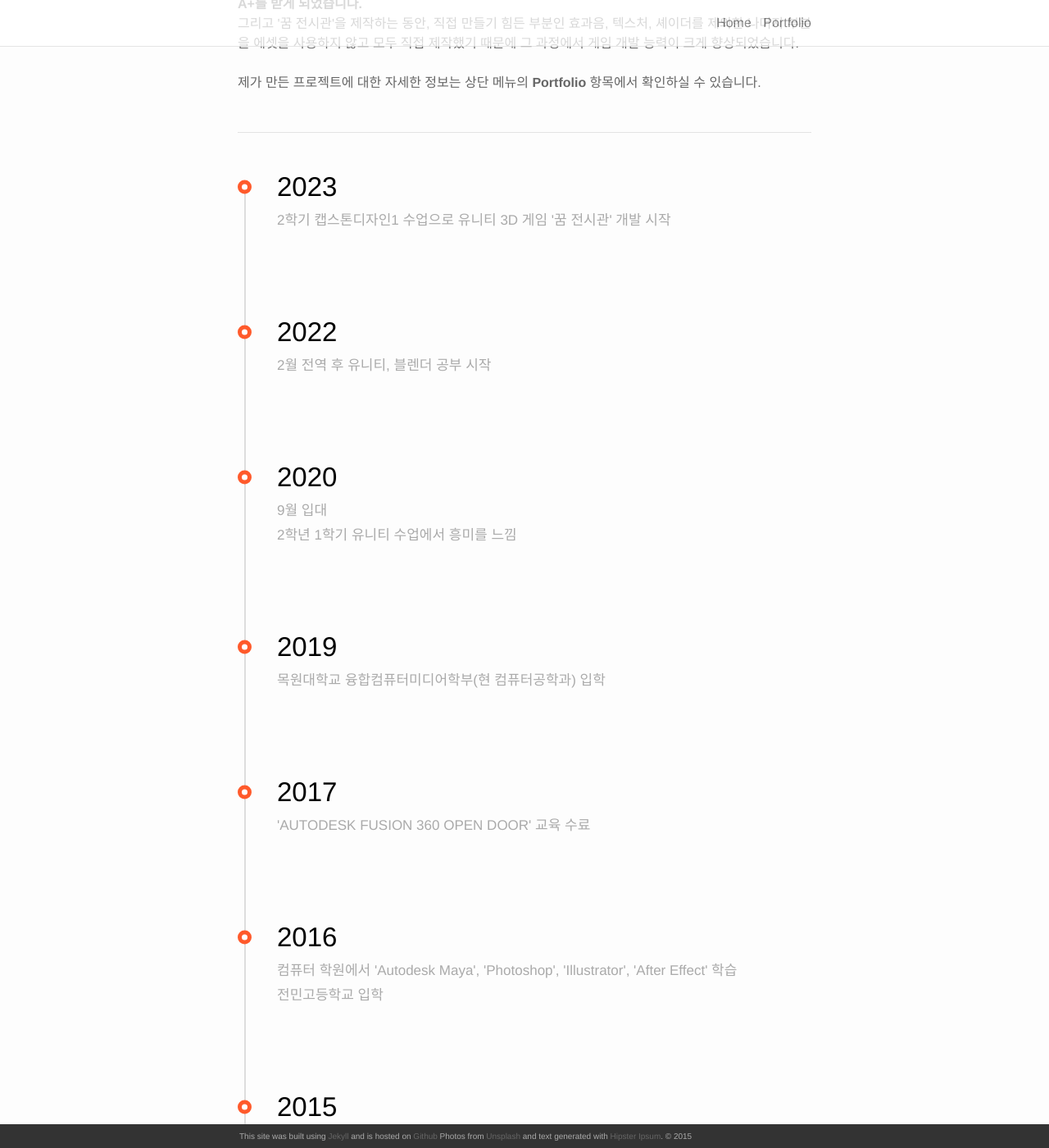
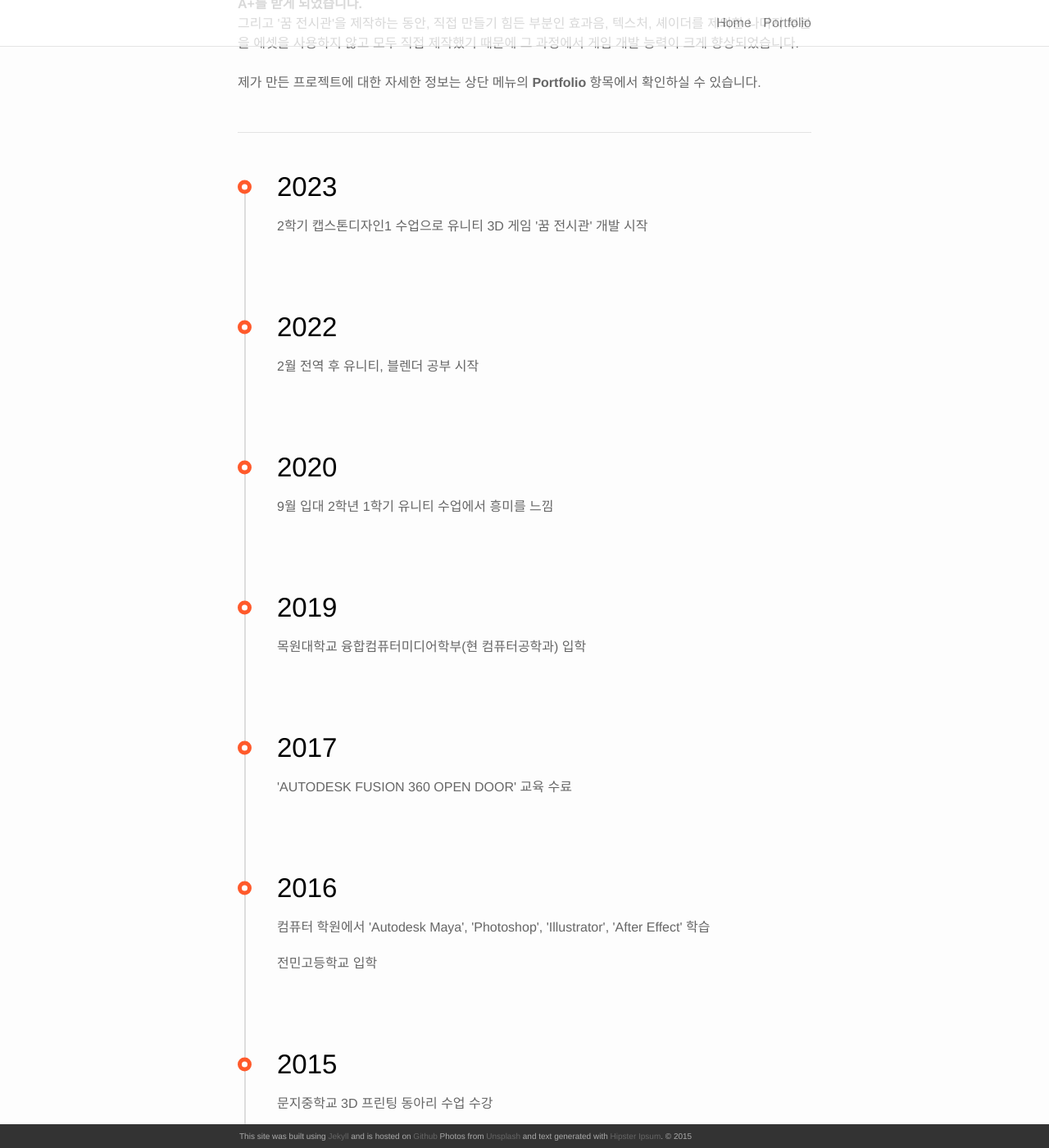
Before and after one commit to zazangkjw/zazangkjw.github.io, a Jekyll site: the page built from index.html, in a window 1280 px wide and 1400 px high, scrolled down 830 px. Shown: the whole window at 82% size. Built offline with Jekyll 4.4.1, drawn with Linux system fonts in a browser that asks for light colours; nearby versions of some CDN libraries; the list of posts is cut into pages by our own code.

Commit message:
글 작성12

```diff
--- a/_sass/_layout.scss
+++ b/_sass/_layout.scss
@@ -380,6 +380,6 @@
 
 .history p {
     font-size: 17px;
-    color: #aaa;
+    color: $grey-color;
     line-height: 10px;
 }
--- a/index.html
+++ b/index.html
@@ -28,8 +28,9 @@ title: Home
 	<strong>군대를 전역한 직후부터는, 3학년 2학기에 시작되는 캡스톤디자인 수업을 위해서 유튜브와 인터넷을 찾아보며 '유니티'를 스스로 학습하기 시작했습니다.</strong><br>
 	그리고 '유니티'에 사용할 오브젝트를 직접 제작하기 위해서 3D 모델링 프로그램인 '블렌더' 또한 학습했는데, 고등학교 때 컴퓨터 학원에서 배웠던 '마야'와 굉장히 비슷해서 쉽게 이해할 수 있었습니다.
 	<br><br>
-	<strong>이후 방학 때마다 틈틈이 공부하면서 모델링, 텍스처링, 머티리얼, 애니메이팅, 라이팅, 오디오, UI, 코딩 등 게임 제작에 필요한 모든 부분을 익혔고, 그 덕분에 캡스톤디자인 수업에서 3D 게임인 '꿈
-	전시관'을 제작해 A+를 받게 되었습니다.</strong><br>
+	<strong>이후 방학 때마다 틈틈이 공부하면서 모델링, 텍스처링, 머티리얼, 애니메이팅, 라이팅, 오디오, UI, 코딩 등 게임 제작에 필요한 모든 부분을 익혔고, 그 덕분에 캡스톤디자인 수업에서 3D
+		게임인 '꿈
+		전시관'을 제작해 A+를 받게 되었습니다.</strong><br>
 	그리고 '꿈 전시관'을 제작하는 동안, 직접 만들기 힘든 부분인 효과음, 텍스처, 셰이더를 제외한 나머지 부분을 에셋을 사용하지 않고 모두 직접 제작했기 때문에 그 과정에서 게임 개발 능력이 크게
 	향상되었습니다.
 	<br><br>
@@ -46,58 +47,58 @@ title: Home
 	<div>
 		<h2>2023</h2>
 		<ol>
-			<p>2학기 캡스톤디자인1 수업으로 유니티 3D 게임 '꿈 전시관' 개발 시작</p>
+			2학기 캡스톤디자인1 수업으로 유니티 3D 게임 '꿈 전시관' 개발 시작
 		</ol>
 	</div>
 
 	<div>
 		<h2>2022</h2>
 		<ol>
-			<p>2월 전역 후 유니티, 블렌더 공부 시작</p>
+			2월 전역 후 유니티, 블렌더 공부 시작
 		</ol>
 	</div>
 
 	<div>
 		<h2>2020</h2>
 		<ol>
-			<p>9월 입대</p>
-			<p>2학년 1학기 유니티 수업에서 흥미를 느낌</p>
+			9월 입대
+			2학년 1학기 유니티 수업에서 흥미를 느낌
 		</ol>
 	</div>
 
 	<div>
 		<h2>2019</h2>
 		<ol>
-			<p>목원대학교 융합컴퓨터미디어학부(현 컴퓨터공학과) 입학</p>
+			목원대학교 융합컴퓨터미디어학부(현 컴퓨터공학과) 입학
 		</ol>
 	</div>
 
 	<div>
 		<h2>2017</h2>
 		<ol>
-			<p>'AUTODESK FUSION 360 OPEN DOOR' 교육 수료</p>
+			'AUTODESK FUSION 360 OPEN DOOR' 교육 수료
 		</ol>
 	</div>
 
 	<div>
 		<h2>2016</h2>
 		<ol>
-			<p>컴퓨터 학원에서 'Autodesk Maya', 'Photoshop', 'Illustrator', 'After Effect' 학습</p>
-			<p>전민고등학교 입학</p>
+			컴퓨터 학원에서 'Autodesk Maya', 'Photoshop', 'Illustrator', 'After Effect' 학습</p>
+			전민고등학교 입학
 		</ol>
 	</div>
 
 	<div>
 		<h2>2015</h2>
 		<ol>
-			<p>문지중학교 3D 프린팅 동아리 수업 수강</p>
+			문지중학교 3D 프린팅 동아리 수업 수강
 		</ol>
 	</div>
 
 	<div>
 		<h2>2000</h2>
 		<ol>
-			<p>3월 5일 대전 출생</p>
+			3월 5일 대전 출생
 		</ol>
 	</div>
 </div>
```
